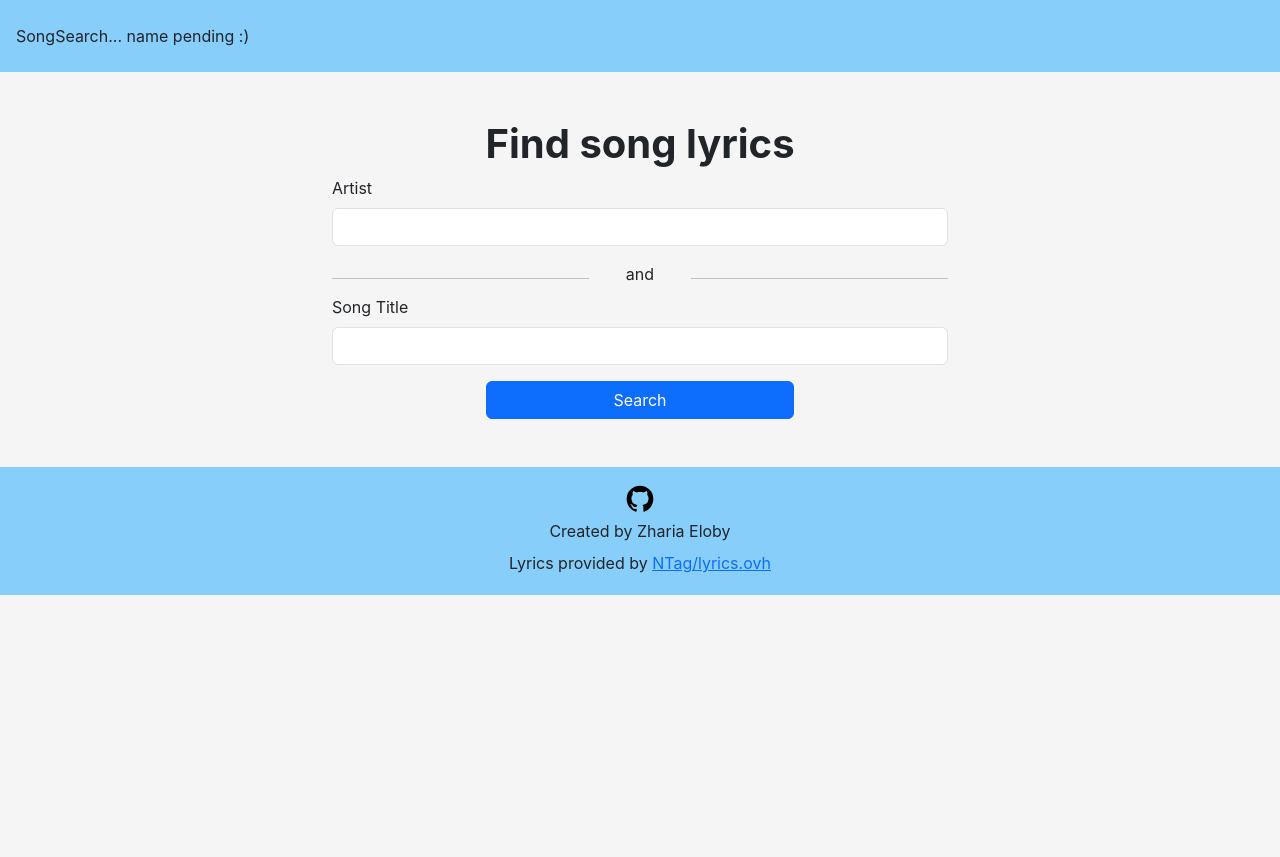
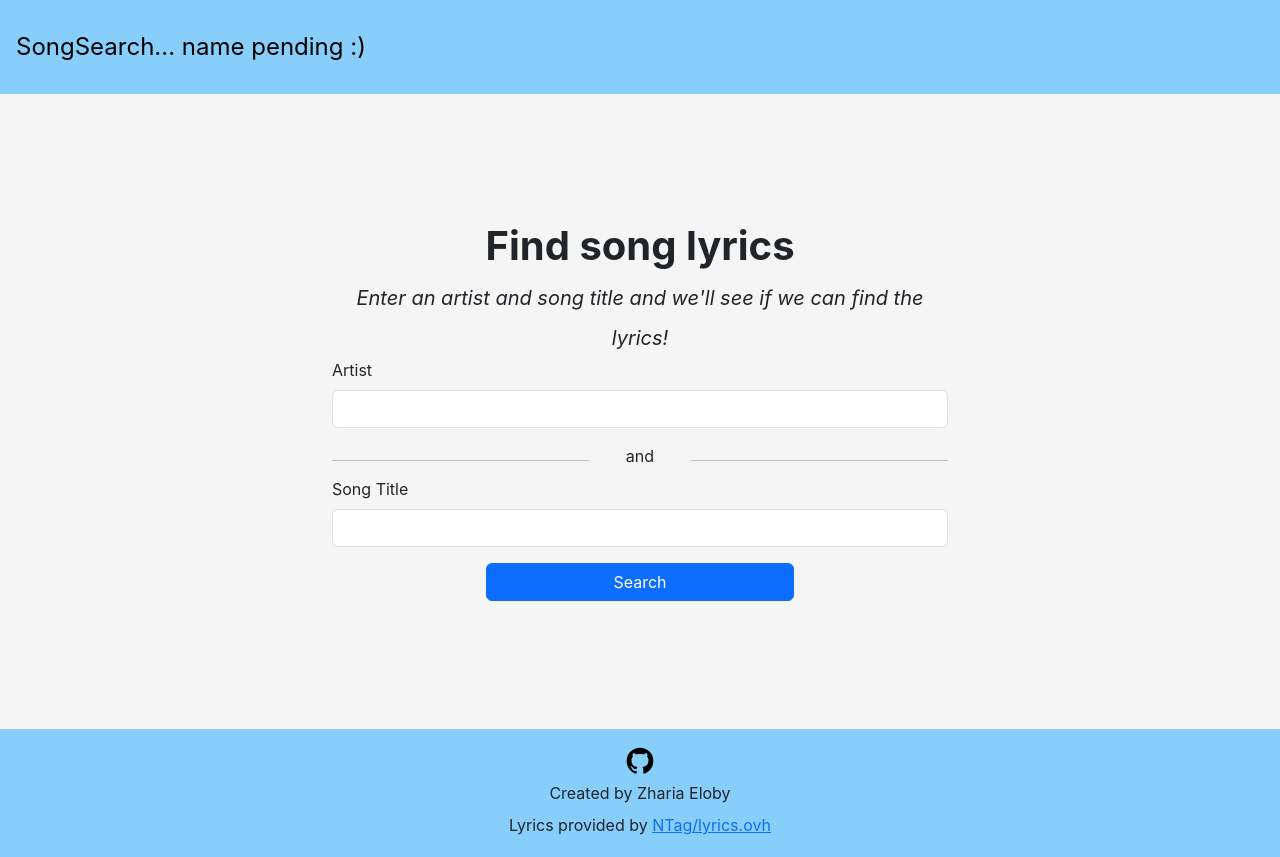
Before and after one commit to zharia-eloby/song-lyric-search, a React (Create React App) app in the folder app/: page / in a window 1280 px wide. Before the commit the page ends 800 px from the top, so only its background shows below. Built offline with nearby package versions, Linux system fonts and the light colour scheme.

Commit message:
more styling updates + added subtext on home

```diff
--- a/app/src/pages/BaseLayout.js
+++ b/app/src/pages/BaseLayout.js
@@ -6,15 +6,19 @@ import { Col } from "react-bootstrap";
 
 function Header() {
     return (
-        <header className="p-3 mb-5">
-            <Navbar>SongSearch... name pending :)</Navbar>
+        <header className="p-3">
+            <Navbar>
+                <Navbar.Brand className="fs-4">
+                    SongSearch... name pending :)
+                </Navbar.Brand>
+            </Navbar>
         </header>
     );
 }
 
 function Footer() {
     return (
-        <footer className="p-3 mt-5 text-center">
+        <footer className="p-3 text-center">
             <a href="https://github.com/zharia-eloby/song-lyric-search" aria-label="View on GitHub" title="View on GitHub">
                 <svg xmlns="http://www.w3.org/2000/svg" width="2em" height="2em" viewBox="0 0 24 24">
                     <path fill="#000" d="M12 2A10 10 0 0 0 2 12c0 4.42 2.87 8.17 6.84 9.5c.5.08.66-.23.66-.5v-1.69c-2.77.6-3.36-1.34-3.36-1.34c-.46-1.16-1.11-1.47-1.11-1.47c-.91-.62.07-.6.07-.6c1 .07 1.53 1.03 1.53 1.03c.87 1.52 2.34 1.07 2.91.83c.09-.65.35-1.09.63-1.34c-2.22-.25-4.55-1.11-4.55-4.92c0-1.11.38-2 1.03-2.71c-.1-.25-.45-1.29.1-2.64c0 0 .84-.27 2.75 1.02c.79-.22 1.65-.33 2.5-.33s1.71.11 2.5.33c1.91-1.29 2.75-1.02 2.75-1.02c.55 1.35.2 2.39.1 2.64c.65.71 1.03 1.6 1.03 2.71c0 3.82-2.34 4.66-4.57 4.91c.36.31.69.92.69 1.85V21c0 .27.16.59.67.5C19.14 20.16 22 16.42 22 12A10 10 0 0 0 12 2" />
--- a/app/src/pages/Home.js
+++ b/app/src/pages/Home.js
@@ -42,6 +42,9 @@ function Home() {
     return (
         <div>
             <h1 className="text-center fw-bold">Find song lyrics</h1>
+            <p className="fs-5 fst-italic text-center">
+                Enter an artist and song title and we'll see if we can find the lyrics!
+            </p>
             <Form noValidate validated={error} onSubmit={handleSubmit}>
                 {
                     error == 404 &&
--- a/app/src/styles/App.css
+++ b/app/src/styles/App.css
@@ -4,6 +4,14 @@ body {
 
 header, footer {
   background-color: lightskyblue;
+}
+
+header {
+  margin-bottom: 10%
+}
+
+footer {
+  margin-top: 10%
 }
 
 p {
```
